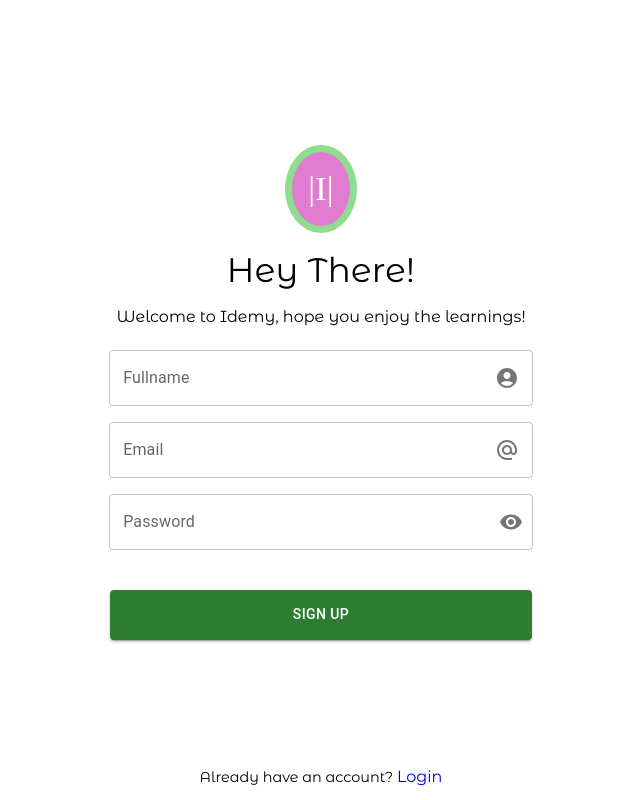
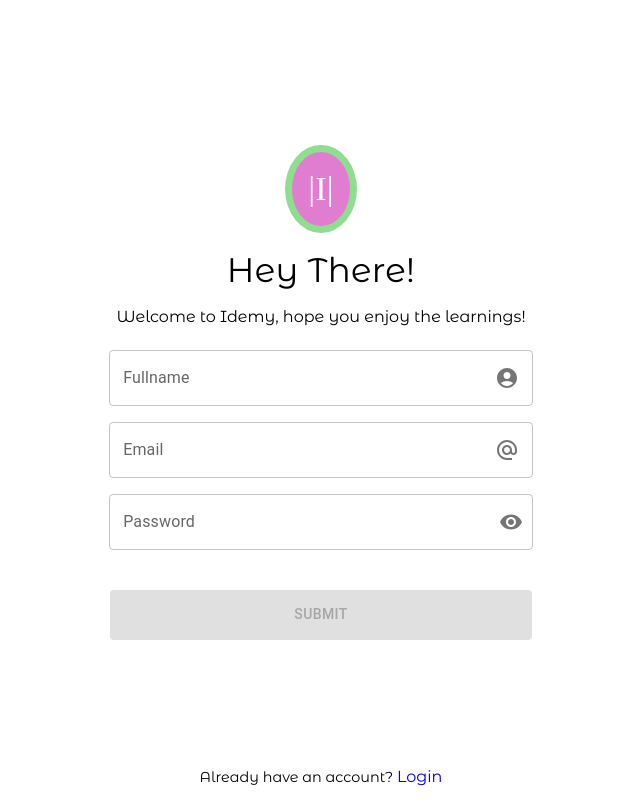
Before and after one commit to imprasanna/E-learning-website-Idemy, a React (Create React App) app in the folder client/: page /signup in a window 1280 px wide. Shown: the whole page, without its empty margins (319-959 px from the left). Built offline with nearby package versions, Linux system fonts and the light colour scheme.

Commit message:
Spinner added on submit button while waiting for response

```diff
--- a/client/src/pages/SignUp.js
+++ b/client/src/pages/SignUp.js
@@ -1,4 +1,4 @@
-import { Button, Typography } from "@mui/material";
+import { Button, Typography, fabClasses } from "@mui/material";
 import axios from "axios";
 import React, { useState } from "react";
 import EmailInput from "../components/EmailInput";
@@ -8,24 +8,29 @@
 import { Link } from "react-router-dom";
 import { ToastContainer, toast } from "react-toastify";
 import "react-toastify/dist/ReactToastify.css";
+import CircularProgress from "@mui/material/CircularProgress";
 
 const SignUp = () => {
   const [name, setName] = useState("");
   const [email, setEmail] = useState("");
   const [password, setPassword] = useState("");
+  const [loading, setLoading] = useState(false);
 
   const handleSubmit = async (ev) => {
     ev.preventDefault();
 
     try {
+      setLoading(true);
       await axios.post("http://localhost:8000/api/register", {
         name,
         email,
         password,
       });
       toast.success("Signed Up Successfully!!");
+      setLoading(false);
     } catch (err) {
       toast.error(err.response.data);
+      setLoading(false);
     }
   };
 
@@ -69,8 +74,9 @@
           variant="contained"
           sx={{ width: "96%", height: "50px", marginTop: "2rem" }}
           color="success"
+          disabled={!name || !email || !password || loading}
         >
-          Sign Up
+          {loading ? <CircularProgress size="1.5rem" /> : "Submit"}
         </Button>
       </div>
       <div>
```
